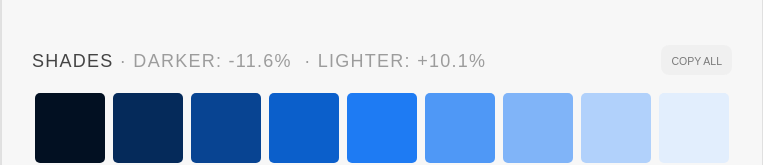
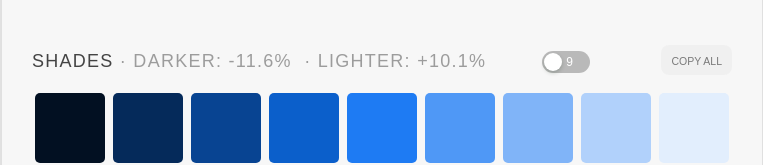
Before and after one commit to obi-nwokogba/color22, a React (Create React App) app: page / in a window 1280 px wide. Shown: the part 512-677 px from the top of the page, without its empty margins (258-1021 px from the left). Built offline with nearby package versions, Linux system fonts and the light colour scheme.

Commit message:
Add antdesign Switch toggle

```diff
--- a/package.json
+++ b/package.json
@@ -10,6 +10,7 @@
     "@testing-library/jest-dom": "^5.17.0",
     "@testing-library/react": "^13.4.0",
     "@testing-library/user-event": "^13.5.0",
+    "antd": "^5.20.3",
     "framer-motion": "10.16.4",
     "loader-utils": "3.2.1",
     "react": "^18.3.1",
--- a/src/Shades.js
+++ b/src/Shades.js
@@ -1,3 +1,4 @@
+import { Switch } from 'antd';
 import ShadeCell from "./ShadeCell";
 import "./styles.css";
 
@@ -92,6 +93,7 @@ export default function Shades(props, hslToHexFunction) {
             &nbsp;&middot; DARKER: -{darknessIncrement.toFixed(1)}% &nbsp;&middot;
             LIGHTER: +{lightnessIncrement.toFixed(1)}%
           </span></div>
+        <div><Switch checkedChildren="18" unCheckedChildren="9" /></div>
         <div>
 
           <button className="button1" onClick={() => {
```
Also changed, not shown: 1 other file (tests, documents, lock files or other folders).
